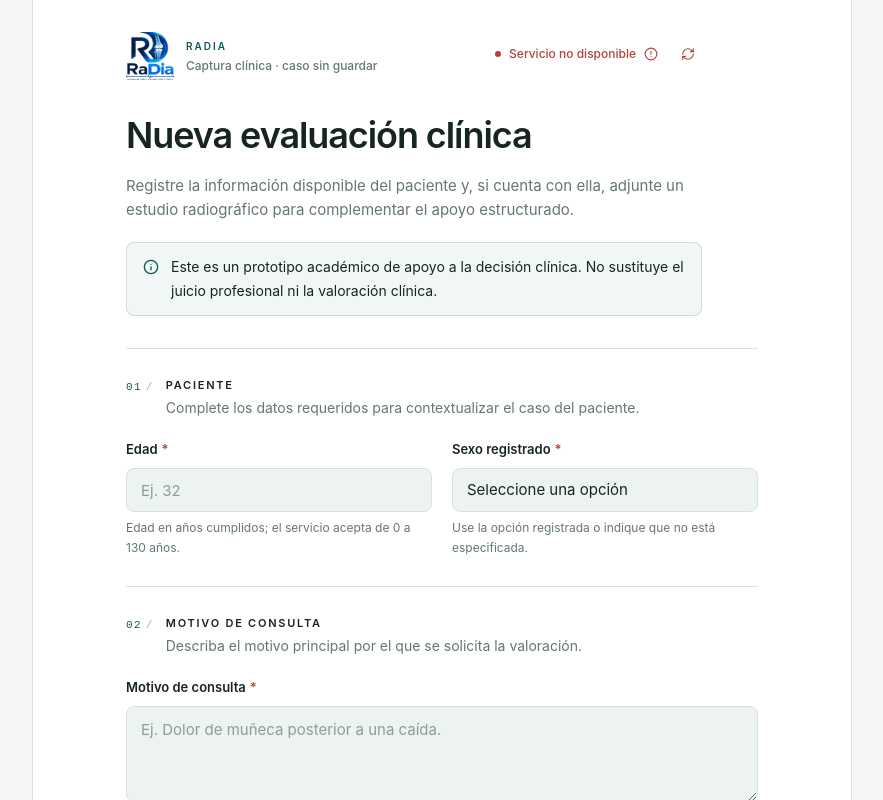
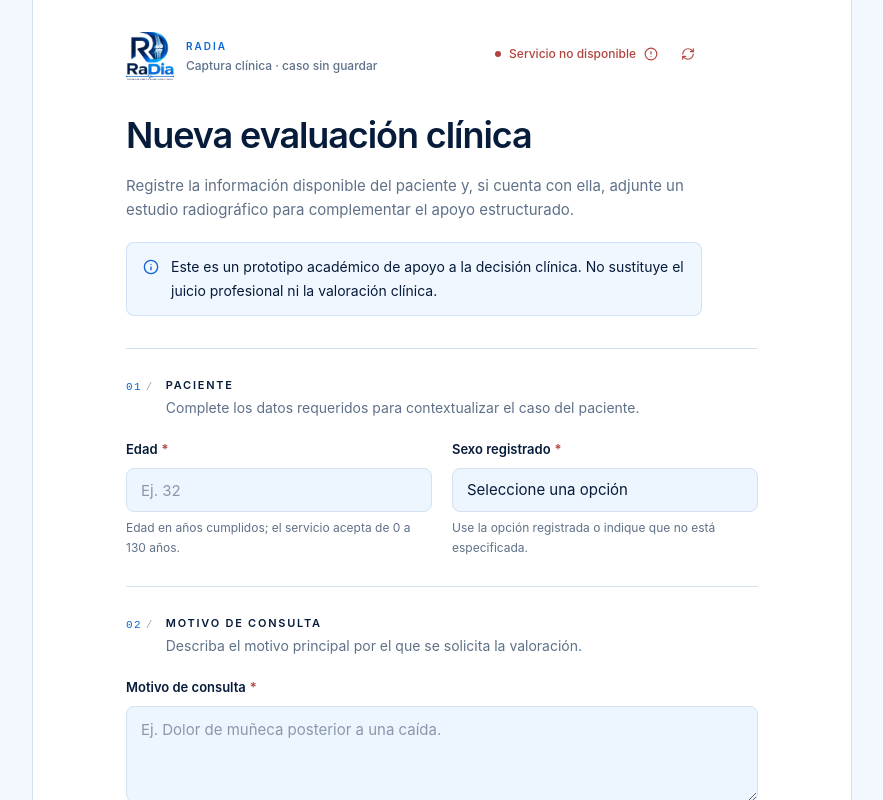
Before and after one commit to AdrianGuerra-byte/frontend-rag, a Next.js app: page / in a window 1280 px wide. Shown: the top 800 px of the page, without its empty margins (198-1081 px from the left). Built offline with nearby package versions, Linux system fonts and the light colour scheme; no server answers.

Commit message:
fix(ui): mostrar signos de alarma solo cuando existen

```diff
--- a/app/globals.css
+++ b/app/globals.css
@@ -3,18 +3,18 @@
 :root {
   color-scheme: light;
 
-  --background: #f4f7f6;
+  --background: #f3f8ff;
   --surface: #ffffff;
-  --surface-subtle: #edf3f1;
-  --surface-strong: #e1ebe7;
-  --foreground: #172522;
-  --muted: #657773;
-  --border: #d7e2de;
-  --border-strong: #bdcec8;
+  --surface-subtle: #edf5ff;
+  --surface-strong: #dfebf9;
+  --foreground: #071b3a;
+  --muted: #5f7188;
+  --border: #d4e1f0;
+  --border-strong: #b6c9df;
 
-  --primary: #0d5a55;
-  --primary-hover: #084b47;
-  --primary-soft: #e3f0ed;
+  --primary: #0b66d4;
+  --primary-hover: #064da8;
+  --primary-soft: #e4f0ff;
 
   --success: #226b58;
   --success-soft: #e7f3ef;
@@ -22,8 +22,8 @@
   --warning-soft: #fff4dc;
   --danger: #b1443f;
   --danger-soft: #fff0ee;
-  --info: #456b78;
-  --info-soft: #edf4f6;
+  --info: #246b91;
+  --info-soft: #e8f6fc;
 
   --radius-control: 8px;
   --radius-panel: 10px;
--- a/app/layout.tsx
+++ b/app/layout.tsx
@@ -9,7 +9,7 @@ export const metadata: Metadata = {
 };
 
 export const viewport: Viewport = {
-  themeColor: "#0d5a55",
+  themeColor: "#001f4d",
 };
 
 export default function RootLayout({ children }: LayoutProps<"/">) {
--- a/src/components/analysis-result.tsx
+++ b/src/components/analysis-result.tsx
@@ -31,20 +31,12 @@ import type {
   ImageQualityStatus,
   MedicalSource,
   PossibleFinding,
-  ReferralPriority,
 } from "@/src/types/analysis";
 
 interface AnalysisResultProps {
   analysis: ClinicalAnalysis;
   onNewAnalysis: () => void;
 }
-
-const priorityLabels: Record<ReferralPriority, string> = {
-  urgent: "Urgente",
-  soon: "Prioritaria",
-  routine: "Ordinaria",
-  not_assessed: "No determinada",
-};
 
 const toneStyles = {
   neutral: "border-line bg-surface-subtle text-muted",
@@ -266,10 +258,6 @@ function buildCopySummary({
     ...(analysis.missingInformation.length
       ? analysis.missingInformation.map((item) => `• ${item}`)
       : ["No se señalaron datos faltantes en este análisis."]),
-    "",
-    "Siguiente paso clínico",
-    `Prioridad: ${priorityLabels[analysis.referral.priority]}`,
-    `Orientación del servicio: ${analysis.referral.reason}`,
     "",
     "Evidencia consultada",
     ...(analysis.sources.length
@@ -571,13 +559,14 @@ export function AnalysisResult({ analysis, onNewAnalysis }: AnalysisResultProps)
         <SectionHeading eyebrow="Completitud clínica" id="missing-information-title" index="05">
           Información que ayudaría a precisar el caso
         </SectionHeading>
-        <p className="mt-3 text-sm leading-6 text-muted">
+        <div className="mt-4 rounded-[var(--radius-panel)] border border-line bg-surface-subtle p-4 sm:p-5">
+          <p className="text-sm leading-6 text-muted">
             Son datos faltantes o discriminantes señalados por el servicio; no representan hechos confirmados del paciente.
           </p>
           {analysis.missingInformation.length ? (
-          <ul className="mt-5 space-y-3">
+            <ul className="mt-4 space-y-3 text-sm leading-6">
               {analysis.missingInformation.map((item, index) => (
-              <li className="print-avoid-break flex gap-2 text-sm leading-6 text-muted" key={`${item}-${index}`}>
+                <li className="print-avoid-break flex gap-2 text-muted" key={`${item}-${index}`}>
                   <span aria-hidden="true" className="mt-2 size-1.5 shrink-0 rounded-full bg-line-strong" />
                   <span>{item}</span>
                 </li>
@@ -586,35 +575,6 @@ export function AnalysisResult({ analysis, onNewAnalysis }: AnalysisResultProps)
           ) : (
             <EmptyMessage>No se señalaron datos faltantes en este análisis.</EmptyMessage>
           )}
-      </section>
-
-      <section aria-labelledby="referral-title" className="print-section mt-10">
-        <SectionHeading eyebrow="Orientación" id="referral-title" index="06">
-          Siguiente paso clínico
-        </SectionHeading>
-        <div
-          className={cn(
-            "mt-4 rounded-[var(--radius-panel)] border p-4 sm:p-5",
-            analysis.referral.recommended ? "border-warning/25 bg-warning-soft" : "border-line bg-surface-subtle",
-          )}
-        >
-          <p className="text-sm font-semibold leading-6 text-ink">
-            {analysis.referral.recommended
-              ? "El servicio sugiere considerar valoración especializada."
-              : analysis.referral.priority === "not_assessed"
-                ? "El siguiente paso no fue determinado por el servicio."
-                : "El servicio no indicó una recomendación especializada."}
-          </p>
-          <dl className="mt-4 space-y-3 text-sm leading-6">
-            <div>
-              <dt className="text-[10px] font-semibold uppercase tracking-[0.14em] text-muted">Prioridad comunicada</dt>
-              <dd className="mt-1 font-semibold text-ink">{priorityLabels[analysis.referral.priority]}</dd>
-            </div>
-            <div>
-              <dt className="text-[10px] font-semibold uppercase tracking-[0.14em] text-muted">Orientación del servicio</dt>
-              <dd className="mt-1 text-muted">{analysis.referral.reason}</dd>
-            </div>
-          </dl>
         </div>
       </section>
 
```
Lines whose indentation alone changed are shown as unchanged.
